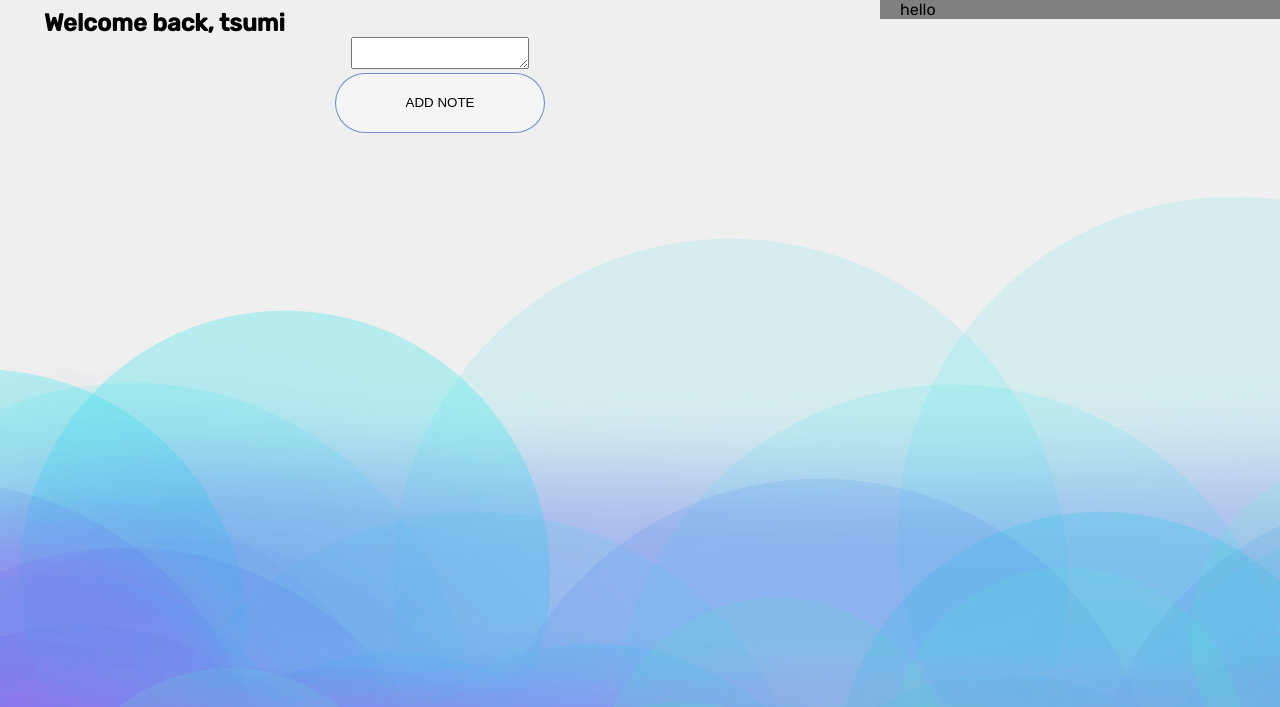
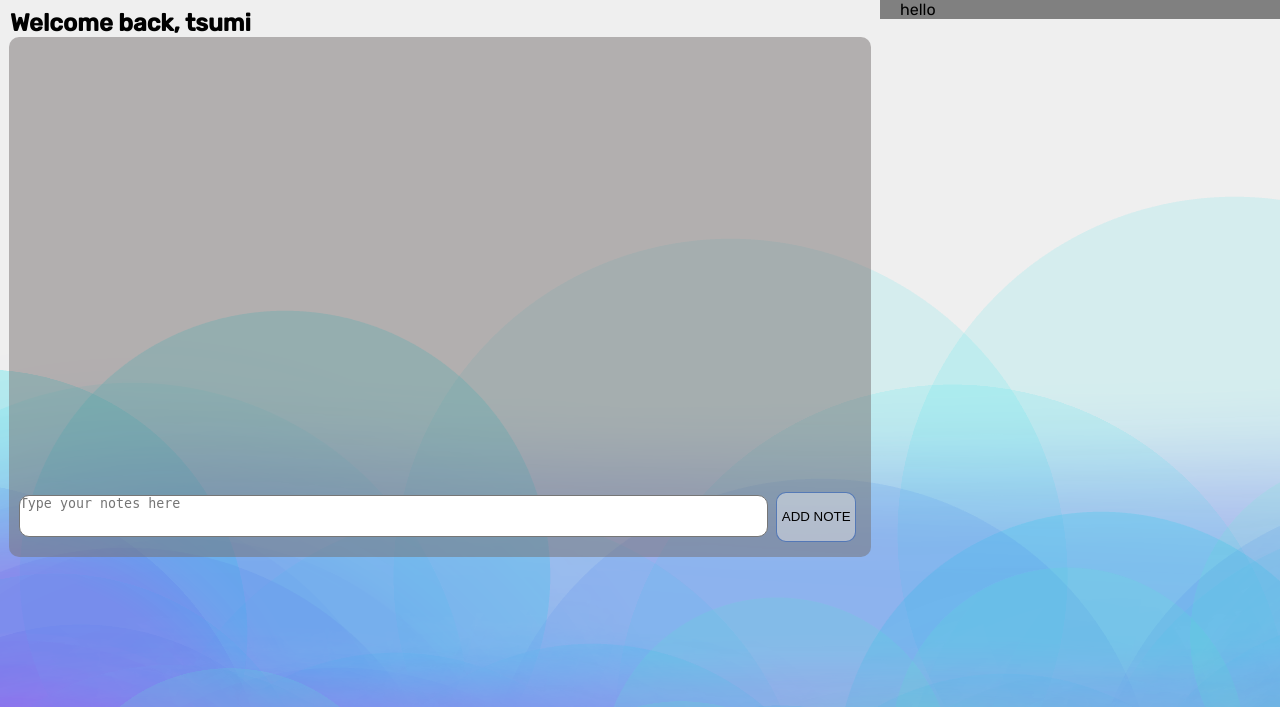
Before and after one commit to tsuminetic/dockerproj, a Flask app: page / in a window 1280 px wide. Shown: the part 93-800 px from the top of the page. Run offline with Flask 3, Linux system fonts and the light colour scheme; a user stored in the database is signed in; data that the repository does not hold is empty.

Commit message:
`better notes

```diff
--- a/templates/index.html
+++ b/templates/index.html
@@ -1,16 +1,10 @@
 {% extends "base.html" %}
 
-
 {% block head %}
-
-
 <title>Many.do</title>
-
-
 {% endblock %}
 
 {% block body %}
-
 <style>
   aside {
     background-color: #CCCCCC;
@@ -21,45 +15,73 @@
   section {
     margin-right: 400px; /* Ensure there's space for the aside */
   }
+  .notes-container {
+    height: 500px; /* Set a fixed height */
+    background-color: #746e6e7e; /* Set a different color for the container */
+    padding: 10px; /* Add padding for better visibility */
+    border-radius: 10px; /* Add rounded corners */
+    margin-left: 1%;
+    margin-right: 1%;
+    position: relative; /* Set position to relative */
+    overflow: hidden; /* Hide overflowing content */
+  }
+  .notes-list {
+    height: calc(100% - 60px); /* Set height for the list, leaving space for the textarea and button */
+    overflow-y: auto; /* Enable vertical scrollbar */
+  }
+  .list-group-item {
+    background-color: rgb(203, 242, 250);
+    padding: 10px;
+    margin-bottom: 10px; /* Add space between list items */
+    border-radius: 10px; /* Add rounded corners */
+    position: relative; /* Position relative for absolute positioning of delete button */
+  }
+
+  textarea {
+    width: calc(100% - 115px); /* Adjust width */
+    height: 40px; /* Adjust height */
+    /* padding: 10px; Add padding */
+    border-radius: 10px; /* Add rounded corners */
+    resize: none; /* Disable resizing */
+    margin-bottom: 10px; /* Add space between textarea and button */
+    position: absolute; /* Position the textarea */
+    bottom: 10px; /* Distance from the bottom */
+    left: 10px; /* Distance from the left */
+  }
+  button[type="submit"] {
+    position: absolute; /* Position the button */
+    bottom: 15px; /* Distance from the bottom */
+    right: 15px; /* Distance from the right */
+    width: 80px; /* Adjust button width */
+    height: 50px; /* Adjust button height */
+    border-radius: 10px; /* Add rounded corners */
+  }
 </style>
-
-
 
 <aside style="background-color: gray;">
   <p>hello</p>
+  <!-- Add more content here if needed -->
 </aside>
 
+<section>
+  <h1 align="start" style="padding-left: 10px;margin-top: 1% ;">Welcome back, {{ user.name}}</h1>
 
-
-
-<section>
-
-<h1 align="start" style="margin-left: 5%;margin-top: 1% ;">Welcome back, {{ user.name}}</h1>
-
-<ul class="list-group" id="notes">
-  <div class="container">
+  <div class="notes-container">
+    <ul class="list-group notes-list" id="notes">
       {% for note in user.notes %}
-    <li
-      class="list-group-item"
-      style="background-color: antiquewhite; padding-bottom: 10px"
-    >
+      <li class="list-group-item">
         {{ note.data }}
         <button type="button" class="close" onClick="deleteNote('{{ note.id }}')">
           <span aria-hidden="true">&times;</span>
         </button>
       </li>
       {% endfor %}
-  </div>
     </ul>
 
-<form method="POST" align="center">
-  <textarea name="note" id="note" class="form-control"></textarea>
-  <div>
+    <form method="POST">
+      <textarea name="note" id="note" class="form-control" placeholder="Type your notes here"></textarea>
       <button type="submit" class="'btn">Add note</button>
+    </form>
   </div>
-</form>
-
 </section>
-
-
 {% endblock %}
--- a/views.py
+++ b/views.py
@@ -20,7 +20,7 @@ def home():
 
         #if note is empty we flash that the note is empty
         if len(note)<1:
-            flash('note empty!', category='error')
+            pass
 
         else:
             # if note isnt empty we create an instance of the class note where data is the note we stored in the last block and user_id is the current users id
@@ -29,9 +29,6 @@ def home():
             #we add the instance to the database and commit
             db.session.add(new_note)
             db.session.commit()
-
-            #flash note is added
-            flash('note added!', category='success')
 
     return render_template("index.html", user= current_user)
 
```
Lines whose indentation alone changed are shown as unchanged.
